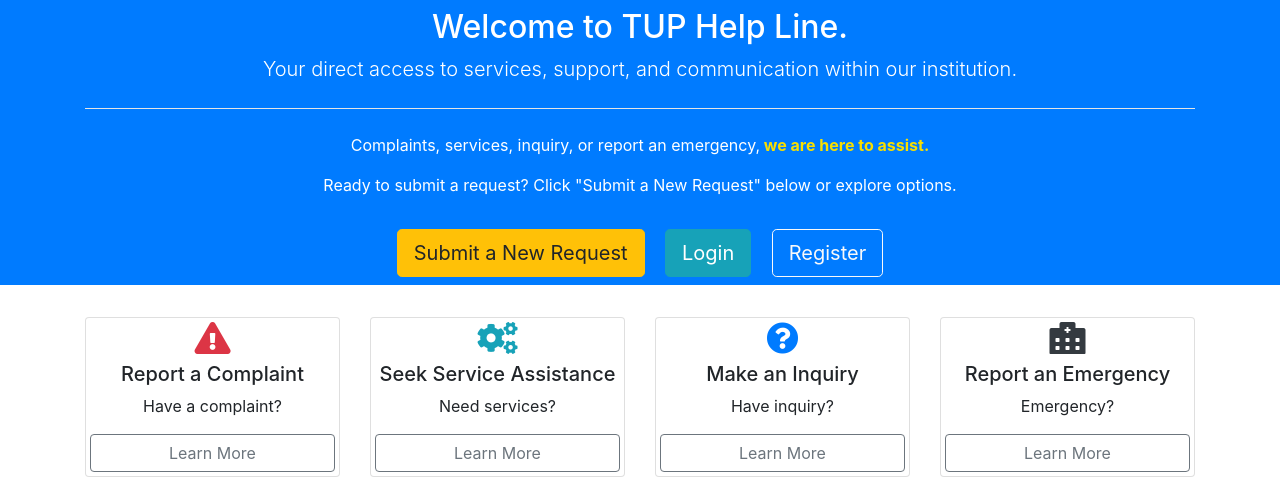
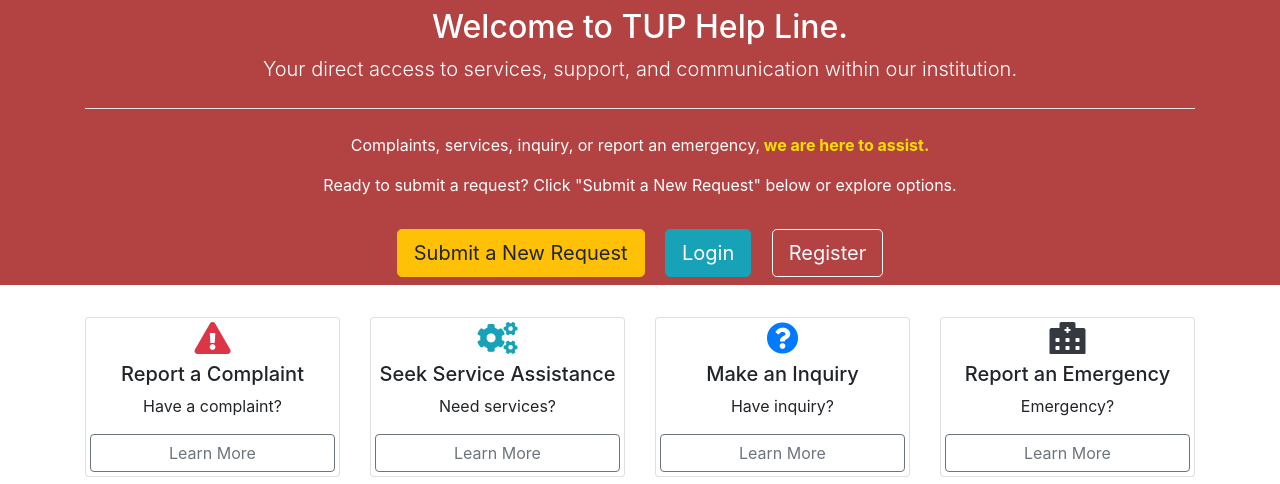
Before and after one commit to bitflip101/tup_sfrp_dep, a Django app: page / in a window 1280 px wide. Shown: the part 56-540 px from the top of the page. Run offline with Django 4.2, Linux system fonts and the light colour scheme; some libraries are stand-ins or nearby versions.

Commit message:
Added custom css for sfrp_lp.html header background from blue red, comment out some lines in settings.py

```diff
--- /dev/null
+++ b/src/abode/static/css/sfrp_lp.css
@@ -0,0 +1,3 @@
+.sfrp_lp_bg {
+    background: rgba(154, 6, 6, 0.753) !important;
+}
--- a/src/abode/templates/abode/sfrp_landingpage.html
+++ b/src/abode/templates/abode/sfrp_landingpage.html
@@ -1,9 +1,14 @@
 {% extends 'sfrp/sfrp_base.html' %}
+{% load static %}
 
 {% block title %}TUP SFRP{% endblock %}
 
+{% block extra_css %}
+    <link rel="stylesheet" href="{% static 'css/sfrp_lp.css' %}">
+{% endblock extra_css %}
+
 {% block content %}
-<header class="jumbotron jumbotron-fluid text-center bg-primary text-white py-2">
+    <header class="jumbotron jumbotron-fluid text-center text-white py-2 sfrp_lp_bg">
         <div class="container">
             <h2 class="display-5">Welcome to TUP Help Line.</h2>
             <p class="lead">Your direct access to services, support, and communication within our institution.</p>
--- a/src/config/settings.py
+++ b/src/config/settings.py
@@ -138,13 +138,13 @@ STATIC_ROOT = os.path.join(BASE_DIR, 'staticfiles')
 DEFAULT_AUTO_FIELD = 'django.db.models.BigAutoField'
 
 # --- Custom User Model Settings ---
-AUTH_USER_MODEL = 'accounts.CustomUser' # Tells Django to use your custom user model
+# AUTH_USER_MODEL = 'accounts.CustomUser' # Tells Django to use your custom user model
 
 # URL to redirect to after successful login
-LOGIN_REDIRECT_URL = 'home' # Use 'home' as the name of your homepage URL
+# LOGIN_REDIRECT_URL = 'home' # Use 'home' as the name of your homepage URL
 
 # URL to redirect to after logout (optional)
-LOGOUT_REDIRECT_URL = 'login' # Redirect back to the login page
+# LOGOUT_REDIRECT_URL = 'login' # Redirect back to the login page
 
 # --- Allauth Specific Settings ---
 ACCOUNT_ADAPTER = 'accounts.adapters.CustomAccountAdapter' # Path to your custom adapter
--- a/src/notifications/templates/notifications/request_submitted_admin_email.html
+++ b/src/notifications/templates/notifications/request_submitted_admin_email.html
@@ -44,7 +44,7 @@
     <p><strong>Description:</strong></p>
     <p style="white-space: pre-wrap;">{{ request.description }}</p>
     <br>
-    <p>Please review this request in the admin panel: <a href="{{ admin_request_url }}">{{ admin_request_url }}</a></p>
+    <p>Please review this request in the admin panel: <a href="{{ support_dashboard: }}">{{ admin_request_url }}</a></p>
     <br>
     <p>Regards,</p>
     <p>The {{ site_name }} System</p>
```
Lines whose indentation alone changed are shown as unchanged.
